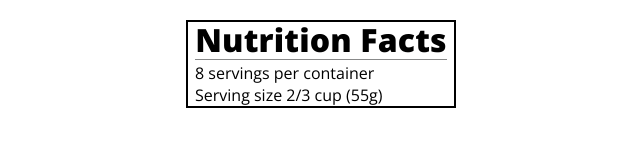
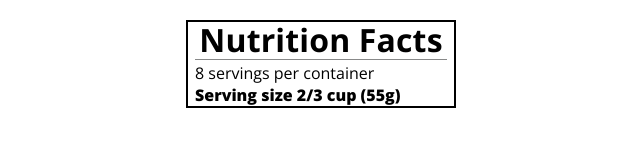
Before and after one commit to MsMLyons/NutritionLabel, a plain HTML site: page index.html in a window 1280 px wide. Shown: the whole page, without its empty margins (319-959 px from the left). Drawn offline with nearby package versions, Linux system fonts and the light colour scheme.

Commit message:
Create bold selector

```diff
--- a/index.html
+++ b/index.html
@@ -13,7 +13,7 @@
         <h1>Nutrition Facts</h1>
         <div class="divider"></div>
         <p>8 servings per container</p>
-        <p>Serving size 2/3 cup (55g)</p>
+        <p class="bold">Serving size 2/3 cup (55g)</p>
     </div>
 
 </body>
--- a/styles.css
+++ b/styles.css
@@ -18,7 +18,6 @@ body {
 }
 
 h1 {
-    font-weight: 800;
     text-align: center;
     margin: -4px 0; /* first value is top & bottom, second is left & right margins*/
     letter-spacing: 0.15px;
@@ -32,3 +31,7 @@ p {
     border-bottom: 1px solid #888989;
     margin: 2px 0;
 }
+
+.bold {
+    font-weight: 800;
+}
```
